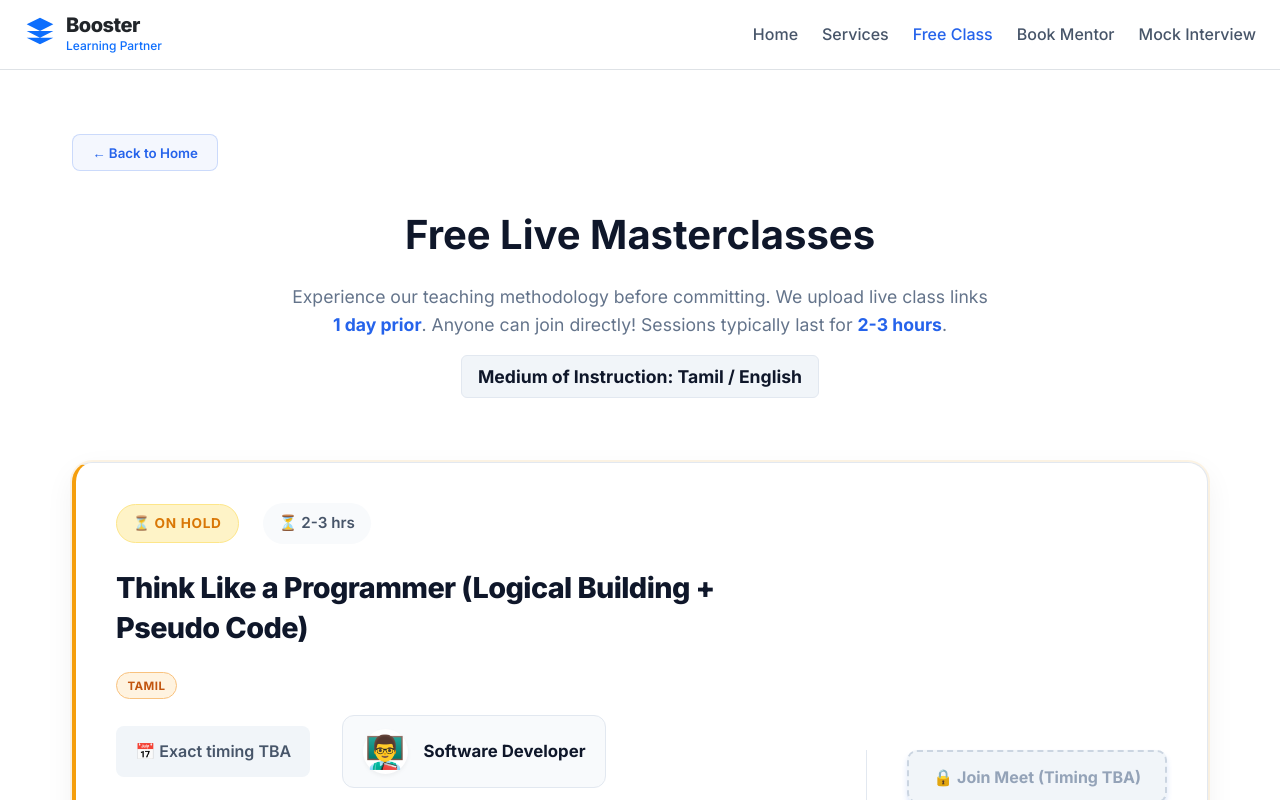
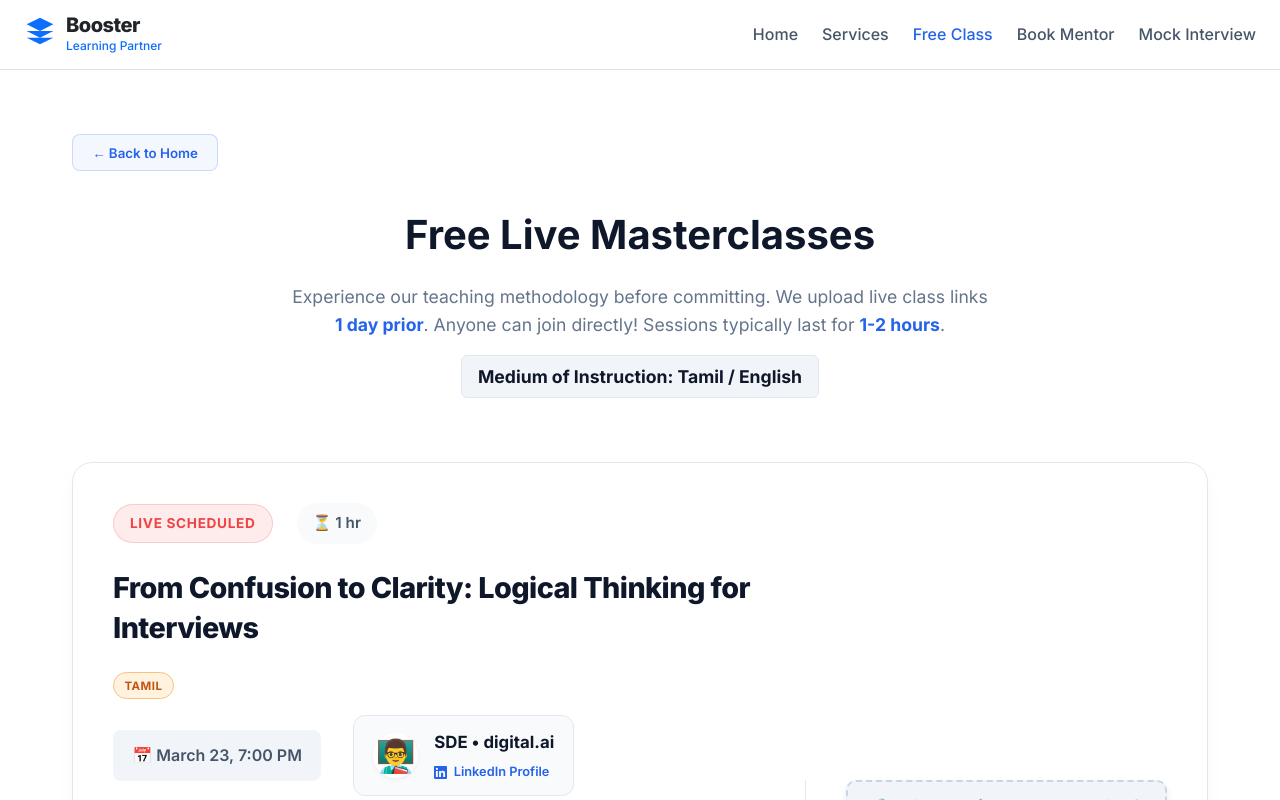
Before and after one commit to BoosterTechAcademy/Booster, a React (Vite) app: page /free-class in a window 1280 px wide. Shown: the top 800 px of the page. Built offline with nearby package versions, Linux system fonts and the light colour scheme.

Commit message:
free class sechduled

```diff
--- a/src/components/BusinessServices/BookMentor.jsx
+++ b/src/components/BusinessServices/BookMentor.jsx
@@ -57,7 +57,7 @@ const BookMentor = () => {
                         Get expert advice, resume reviews, and interview prep tailored just for you.
                     </p>
                     <div className="bm-pricing-card">
-                        <div className="pricing-tag">₹300</div>
+                        <div className="pricing-tag">₹100</div>
                         <div className="pricing-info">
                             <span>Duration: 20 min</span>
                             <span>Medium: Tamil / English</span>
--- a/src/components/BusinessServices/FreeClass.jsx
+++ b/src/components/BusinessServices/FreeClass.jsx
@@ -33,15 +33,16 @@ const upComingClasses = [
     // },
     {
         id: 3,
-        title: 'Think Like a Programmer (Logical Building + Pseudo Code)',
-        dateTime: '2026-04-01T10:00:00', // doesn't matter much since it's on hold
-        dateLabel: 'TBA',
-        duration: '2-3 hrs',
+        title: 'From Confusion to Clarity: Logical Thinking for Interviews',
+        dateTime: '2026-03-23T19:00:00', // doesn't matter much since it's on hold
+        dateLabel: 'March 23, 7:00 PM',
+        duration: '1 hr',
         language: 'Tamil',
-        curriculum: 'Learn how to think logically before coding and understand pseudo code based learning. Here You will learn how to break a problem into steps, write pseudo code, and convert it into real code in any programming language like Java, Python, or C.',
-        link: '',
-        instructor: 'Software Developer',
-        onHold: true
+        curriculum: "🚀 Want to stand out in interviews? It's not just coding — it's how you think! Join this free class to learn how to break problems, build logic, and answer smarter in interviews.",
+        link: 'https://meet.google.com/fnb-zhub-mpm',
+        instructor: 'SDE • digital.ai',
+        linkedIn: 'https://www.linkedin.com/in/mariaanthonyyokesh/',
+        onHold: false
     }
 ];
 
@@ -223,7 +224,7 @@ const FreeClass = () => {
                     <p className="fc-subtitle">
                         Experience our teaching methodology before committing.
                         We upload live class links <strong>1 day prior</strong>. Anyone can join directly!
-                        Sessions typically last for <strong>2-3 hours</strong>.
+                        Sessions typically last for <strong>1-2 hours</strong>.
                         <br />
                         <span className="medium-text">Medium of Instruction: Tamil / English</span>
                     </p>
```
